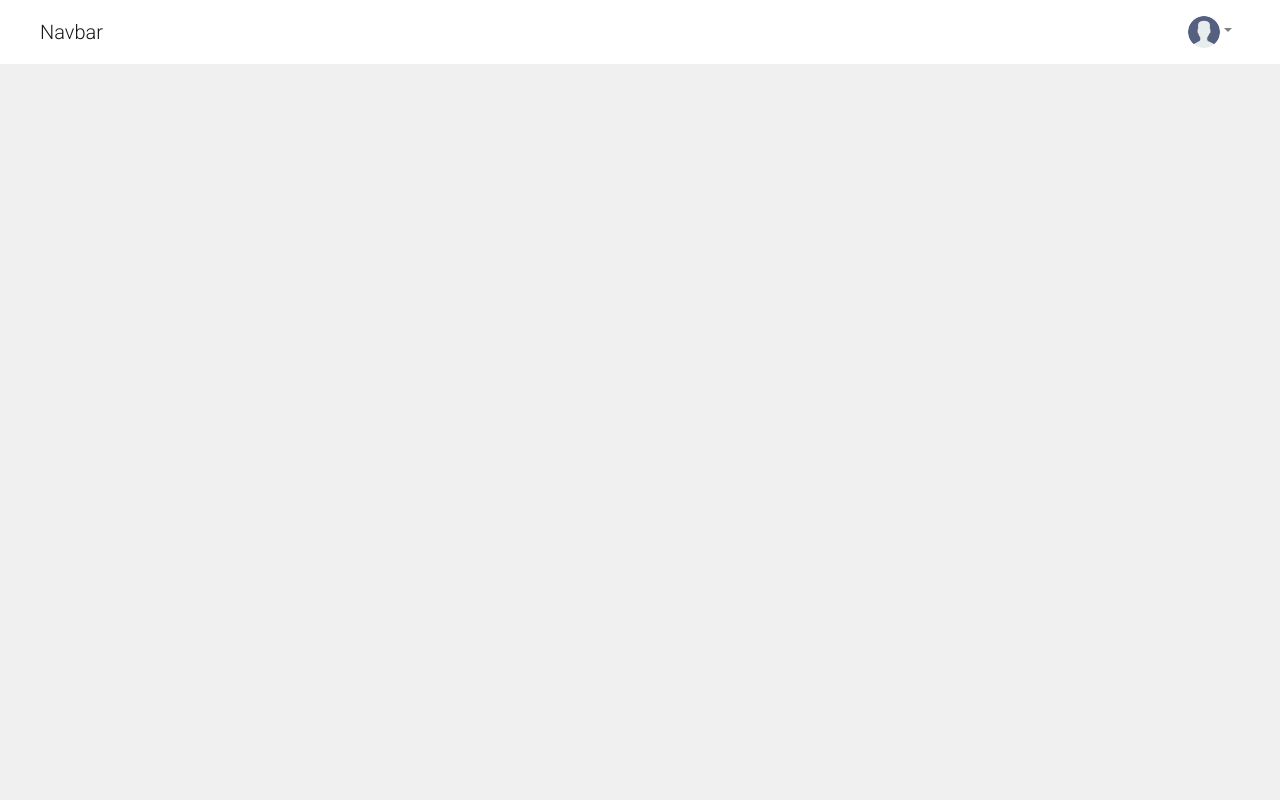
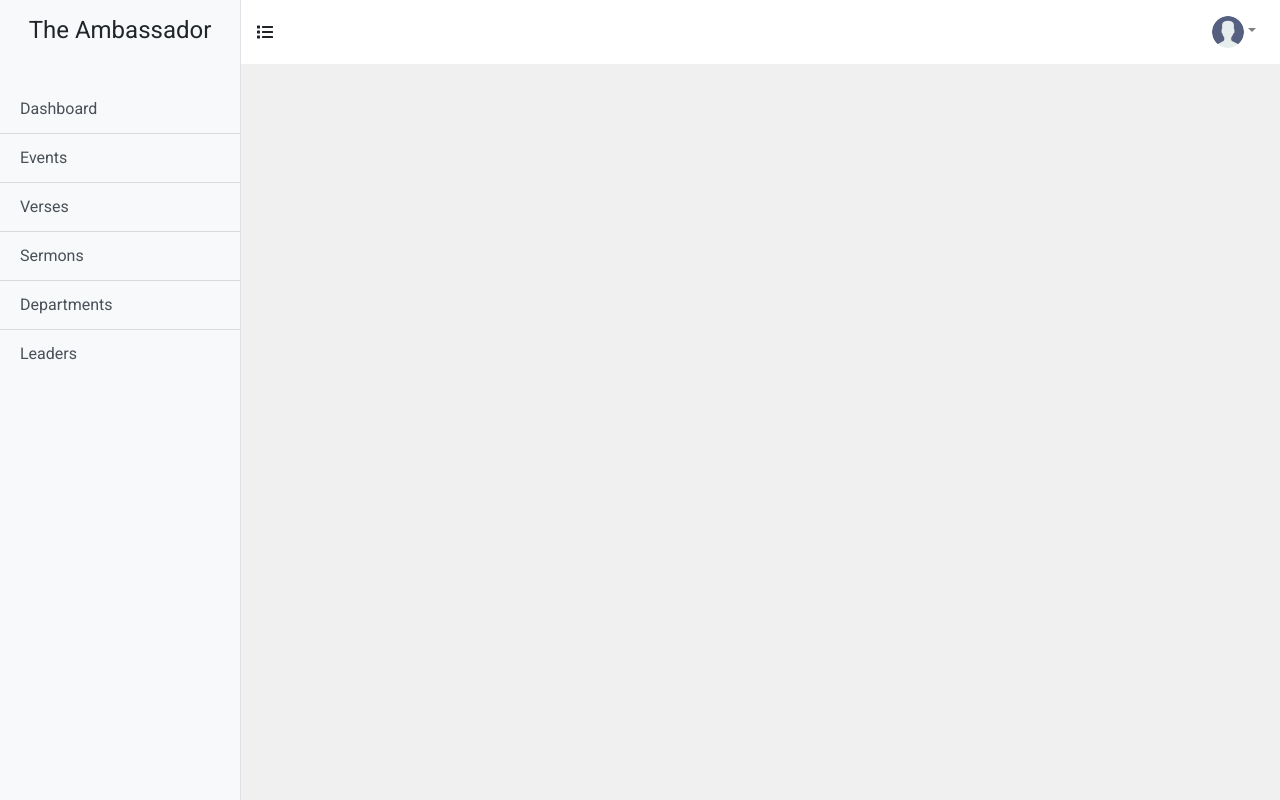
Before and after one commit to KwameKert/waste-bin-client, a React (Create React App) app: page / in a window 1280 px wide. Built offline with nearby package versions, Linux system fonts and the light colour scheme.

Commit message:
added sidebar and navbar

```diff
--- a/package.json
+++ b/package.json
@@ -3,12 +3,14 @@
   "version": "0.1.0",
   "private": true,
   "dependencies": {
+    "@fortawesome/fontawesome-svg-core": "^1.2.36",
+    "@fortawesome/free-solid-svg-icons": "^5.15.4",
+    "@fortawesome/react-fontawesome": "^0.1.15",
     "@testing-library/jest-dom": "^5.11.4",
     "@testing-library/react": "^11.1.0",
     "@testing-library/user-event": "^12.1.10",
     "axios": "^0.21.1",
     "bootstrap": "^4.6.0",
-    "font-awesome": "^4.7.0",
     "joi-browser": "^13.4.0",
     "jquery": "^3.6.0",
     "lodash": "^4.17.21",
--- a/src/App.js
+++ b/src/App.js
@@ -1,10 +1,9 @@
 import React, { Component } from "react";
-import logo from "./logo.svg";
 import { Route, Redirect, Switch } from "react-router-dom";
 import "./App.css";
-import Navbar from "./components/Navbar";
 import Login from "./pages/Login";
-import DefaultLayer from "./components/layouts/Default";
+//import DefaultLayer from "./components/layouts/Default";
+import Main from "./components/layouts/Main";
 
 class App extends Component {
   state = {};
@@ -13,7 +12,7 @@ class App extends Component {
       <React.Fragment>
         <Switch>
           <Route path="/login" component={Login} />
-          <Route path="/" component={DefaultLayer} />
+          <Route path="/" component={Main} />
         </Switch>
       </React.Fragment>
     );
--- a/src/components/Navbar.jsx
+++ b/src/components/Navbar.jsx
@@ -1,13 +1,18 @@
 import React from "react";
 import { Link } from "react-router-dom";
+import { FontAwesomeIcon } from "@fortawesome/react-fontawesome";
+import { faList } from "@fortawesome/free-solid-svg-icons";
 
-const Navbar = () => {
+const Navbar = ({ onToggle }) => {
   return (
     <React.Fragment>
-      <nav className="navbar navbar-expand-lg navbar-light bg-white sticky-top">
-        <a className="navbar-brand" href="#">
-          Navbar
-        </a>
+      <nav className="navbar navbar-expand-lg navbar-light bg-white sticky-top fixed">
+        <FontAwesomeIcon
+          icon={faList}
+          className="clickable"
+          onClick={() => onToggle()}
+        />
+
         <button
           className="navbar-toggler"
           type="button"
@@ -44,6 +49,10 @@ const Navbar = () => {
                   Profile
                 </a>
 
+                <Link className="dropdown-item" to="/settings">
+                  Settings
+                </Link>
+
                 <div className="dropdown-divider"></div>
                 <Link className="dropdown-item" to="/login">
                   Logout
--- /dev/null
+++ b/src/components/Sidebar.jsx
@@ -0,0 +1,72 @@
+import React from "react";
+import { Link } from "react-router-dom";
+
+const Sidebar = () => {
+  return (
+    <>
+      <div className="bg-light border-right " id="sidebar-wrapper">
+        <h4 className="text-center py-3">The Ambassador</h4>
+
+        {/* <div className="row ">
+          <div className="col-md-6 ">
+            <img
+              src="/assets/img/blue.jpg"
+              alt="plant admin"
+              className="rounded-circle"
+              width="100px"
+              height="100px"
+            />
+            <b className="text-bold ml-1">Administrator</b>
+          </div>
+        </div> */}
+
+        <div className="list-group list-group-flush mt-4">
+          <Link
+            className="list-group-item list-group-item-action bg-light"
+            to="/dashboard"
+          >
+            <i className="mdi mdi-home"></i>
+            Dashboard
+          </Link>
+
+          <Link
+            className="list-group-item list-group-item-action bg-light"
+            to="/event"
+          >
+            <i className="mdi mdi-calendar"></i> Events
+          </Link>
+
+          <Link
+            className="list-group-item list-group-item-action bg-light"
+            to="/verse"
+          >
+            <i className="fas fa-bible"></i> Verses
+          </Link>
+          <Link
+            className="list-group-item list-group-item-action bg-light"
+            to="/sermon"
+          >
+            <b-icon icon="collection-play-fill"></b-icon>
+            Sermons
+          </Link>
+
+          <Link
+            className="list-group-item list-group-item-action bg-light"
+            to="/department"
+          >
+            <i className="mdi mdi-office-building"></i> Departments
+          </Link>
+
+          <Link
+            className="list-group-item list-group-item-action bg-light"
+            to="/event"
+          >
+            <i className="mdi mdi-contacts"></i> Leaders
+          </Link>
+        </div>
+      </div>
+    </>
+  );
+};
+
+export default Sidebar;
--- /dev/null
+++ b/src/components/layouts/Main.jsx
@@ -0,0 +1,25 @@
+import React, { useState } from "react";
+import Sidebar from "../Sidebar";
+import Navbar from "./../Navbar";
+
+const Main = () => {
+  const [isMobile, setIsMobile] = useState(false);
+
+  const handleToggleMobile = () => {
+    setIsMobile(!isMobile);
+  };
+
+  return (
+    <div id="wrapper" className={isMobile ? "d-flex toggled" : "d-flex"}>
+      <Sidebar />
+      <div id="page-content-wrapper">
+        <Navbar onToggle={handleToggleMobile} />
+        <div id="page-content-wrapper">
+          <div className="container-fluid "></div>
+        </div>
+      </div>
+    </div>
+  );
+};
+
+export default Main;
--- /dev/null
+++ b/src/config.json
@@ -0,0 +1,3 @@
+{
+    "apiUrl": "http://localhost:3900/api"
+}
--- a/src/index.css
+++ b/src/index.css
@@ -1,7 +1,9 @@
-@import url("https://fonts.googleapis.com/css2?family=Roboto:wght@300&display=swap");
+@import url("https://fonts.googleapis.com/css2?family=Lato:wght@300;400&family=Roboto&display=swap");
+
 body {
   margin: 0;
   font-family: "Roboto", sans-serif;
+
   -webkit-font-smoothing: antialiased;
   -moz-osx-font-smoothing: grayscale;
   background-color: #f0f0f1 !important;
@@ -11,10 +13,10 @@ body {
   background-color: #fff !important;
 }
 
-nav {
+/* nav {
   padding-left: 40px !important;
   padding-right: 40px !important;
-}
+} */
 
 .vertical-center {
   min-height: 100%;
@@ -60,3 +62,49 @@ code {
   font-family: source-code-pro, Menlo, Monaco, Consolas, "Courier New",
     monospace;
 }
+
+/* main page */
+#sidebar-wrapper {
+  min-height: 100vh;
+  margin-left: -15rem;
+  -webkit-transition: margin 0.25s ease-out;
+  -moz-transition: margin 0.25s ease-out;
+  -o-transition: margin 0.25s ease-out;
+  transition: margin 0.25s ease-out;
+}
+
+#sidebar-wrapper .sidebar-heading {
+  padding: 0.875rem 1.25rem;
+  font-size: 1.2rem;
+}
+
+#sidebar-wrapper .list-group {
+  width: 15rem;
+}
+
+#page-content-wrapper {
+  min-width: 100vw;
+}
+
+#wrapper.toggled #sidebar-wrapper {
+  margin-left: 0;
+}
+
+@media (min-width: 768px) {
+  #sidebar-wrapper {
+    margin-left: 0;
+  }
+
+  #page-content-wrapper {
+    min-width: 0;
+    width: 100%;
+  }
+
+  #wrapper.toggled #sidebar-wrapper {
+    margin-left: -15rem;
+  }
+}
+
+.clickable {
+  cursor: pointer;
+}
--- a/src/index.js
+++ b/src/index.js
@@ -1,5 +1,4 @@
 import "bootstrap/dist/css/bootstrap.min.css";
-import "font-awesome/css/font-awesome.css";
 import $ from "jquery";
 import Popper from "popper.js";
 import { BrowserRouter } from "react-router-dom";
--- a/src/pages/Login.jsx
+++ b/src/pages/Login.jsx
@@ -30,7 +30,7 @@ class Login extends Form {
                   >
                     Login
                   </button>
-                  <Link to="/app/dashboard">Manatee</Link>
+                  <Link to="/dashboard">Manatee</Link>
                 </form>
               </div>
             </div>
```
Also changed, not shown: src/components/layouts/Default.jsx (+133 -3 lines), src/services/httpService.js (added, +29 -0 lines), 1 other file (tests, documents, lock files or other folders).
